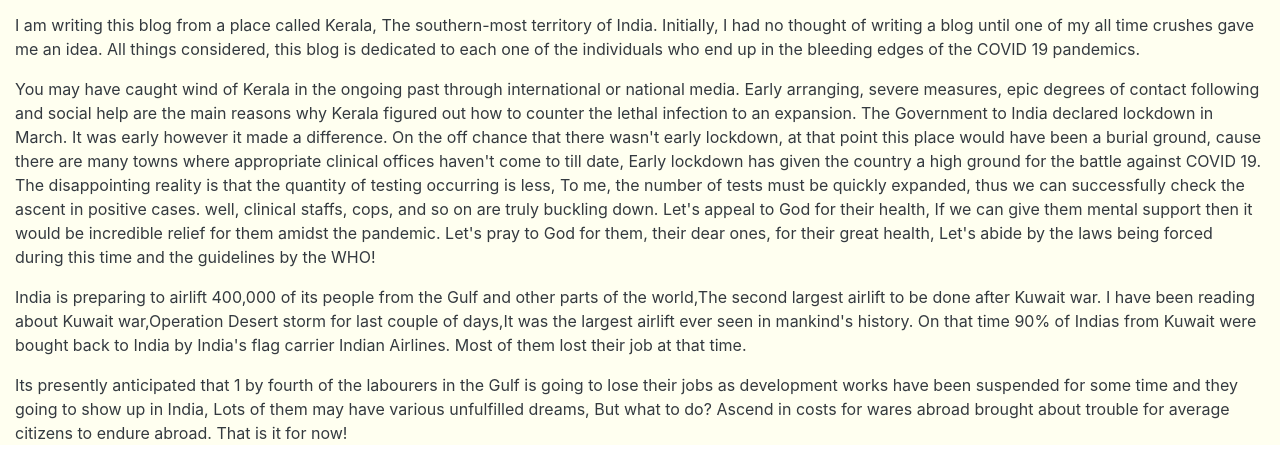
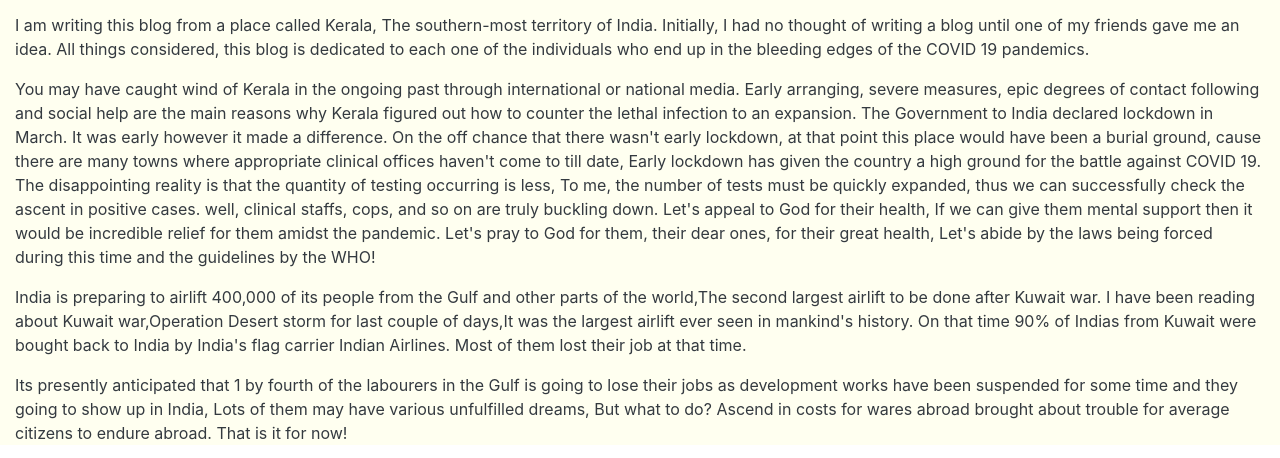
Before and after one commit to kevinjacob2001/MeetKevin, a plain HTML site: page index.html in a window 1280 px wide. Shown: the part 1019-1477 px from the top of the page. Drawn offline with nearby package versions, Linux system fonts and the light colour scheme; grey boxes are pictures that could not be loaded.

Commit message:
Update index.html

```diff
--- a/index.html
+++ b/index.html
@@ -98,7 +98,7 @@
 
         <div class="col-12 text-dark" style="background-color: ivory; ">
             <p style="font-size: 2rem;">5/7/2020- Hmm,Let me start...</p>
-           <p>I am writing this blog from a place called Kerala, The southern-most territory of India. Initially, I had no thought of writing a blog until one of my all time crushes gave me an idea. All things considered, this blog is dedicated to each one of the individuals who end up in the bleeding edges of the COVID 19 pandemics.</p>
+           <p>I am writing this blog from a place called Kerala, The southern-most territory of India. Initially, I had no thought of writing a blog until one of my friends gave me an idea. All things considered, this blog is dedicated to each one of the individuals who end up in the bleeding edges of the COVID 19 pandemics.</p>
 
             <p>You may have caught wind of Kerala in the ongoing past through international or national media. Early arranging, severe measures, epic degrees of contact following and social help are the main reasons why Kerala figured out how to counter the lethal infection to an expansion. The Government to India declared lockdown in March. It was early however it made a difference. On the off chance that there wasn't early lockdown, at that point this place would have been a burial ground, cause there are many towns where appropriate clinical offices haven't come to till date, Early lockdown has given the country a high ground for the battle against COVID 19. The disappointing reality is that the quantity of testing occurring is less, To me, the number of tests must be quickly expanded, thus we can successfully check the ascent in positive cases. well, clinical staffs, cops, and so on are truly buckling down. Let's appeal to God for their health, If we can give them mental support then it would be incredible relief for them amidst the pandemic. Let's pray to God for them, their dear ones, for their great health, Let's abide by the laws being forced during this time and the guidelines by the WHO!</p>
 <p>India is preparing to airlift 400,000 of its people from the Gulf and other parts of the world,The second largest airlift to be done after Kuwait war. I have been reading about Kuwait war,Operation Desert storm for last couple of days,It was the largest airlift ever seen in mankind's history. On that time 90% of Indias from Kuwait were bought back to India by India's flag carrier Indian Airlines. Most of them lost their job at that time. </p>
```
